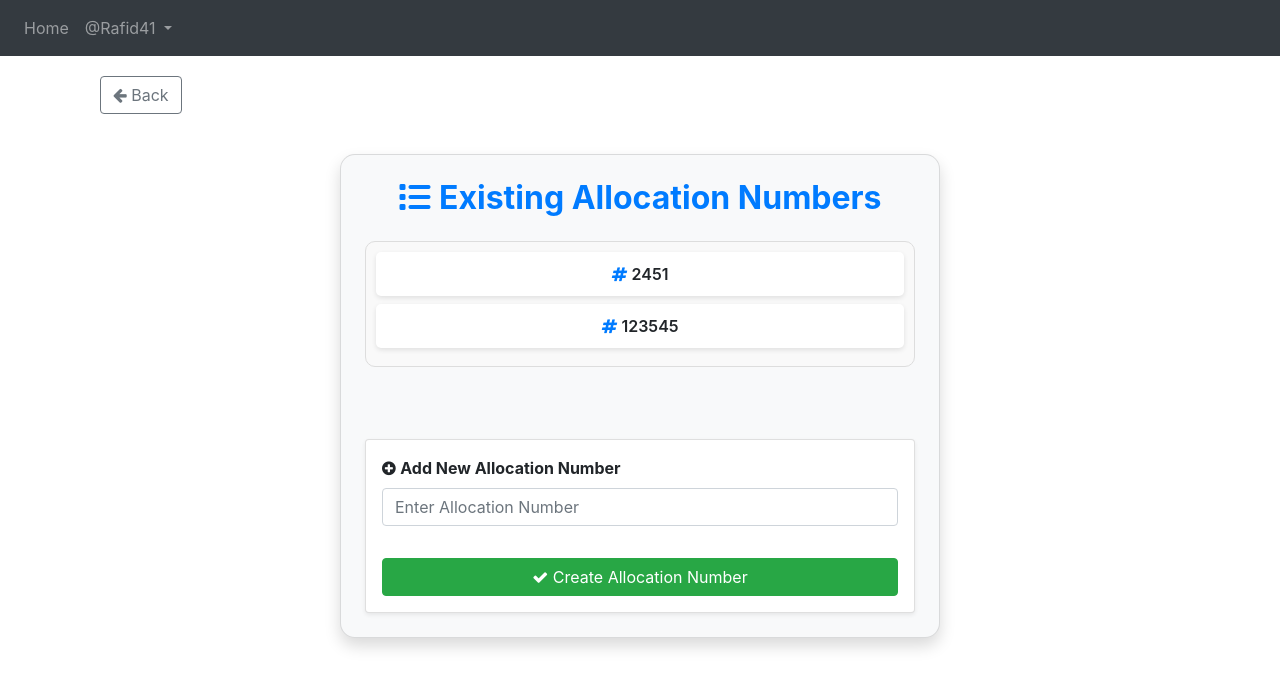
After one commit to Rafid41/Allocation-Management, a Django app: page /allocation/view_allocation_numbers/ in a window 1280 px wide. The commit adds this page. Shown: the top 688 px of the page. Run offline with Django 5.2, Linux system fonts and the light colour scheme; a user stored in the database is signed in; data comes from the database, SQL or seed files in the repository; some libraries are stand-ins or nearby versions.

Commit message:
App_Allocation:Inert New Allocation Number

```diff
--- a/App_Allocation/admin.py
+++ b/App_Allocation/admin.py
@@ -1,7 +1,8 @@
 from django.contrib import admin
-from .models import PBS,Temporary_Allocation, Final_Allocation
+from .models import PBS,Temporary_Allocation, Final_Allocation, Allocation_Number
 
 # Register your models here.
+admin.site.register(Allocation_Number)
 admin.site.register(PBS)
 admin.site.register(Temporary_Allocation)
 admin.site.register(Final_Allocation)
--- a/App_Allocation/urls.py
+++ b/App_Allocation/urls.py
@@ -11,6 +11,7 @@ urlpatterns = [
         views.view_PBS_and_addNew,
         name="view_PBS_and_addNew",
     ),
+     path("view_allocation_numbers/", views.view_allocation_numbers_and_Add_New, name="view_allocation_numbers_and_Add_New"),
     path('Search_and_Select/', views.Search_and_Select, name='Search_and_Select'),
     path('allocate_item/<int:item_id>/', views.allocate_item, name="allocate_item"),
     path('delete_allocation/<int:allocation_id>/', views.delete_allocation, name="delete_allocation"),
--- a/App_Allocation/views.py
+++ b/App_Allocation/views.py
@@ -1,7 +1,7 @@
 from django.shortcuts import render
 from django.contrib.auth.decorators import login_required
 from django.http import HttpResponseRedirect
-from .models import PBS
+from .models import PBS, Allocation_Number
 from django.urls import reverse
 from django.contrib import messages
 
@@ -43,16 +43,53 @@ def view_PBS_and_addNew(request):
         "App_Allocation/view_PBS_and_addNew.html",
         {"current_PBS_list": PBSs},
     )
+
+
+@login_required
+def view_allocation_numbers_and_Add_New(request):
+    """Handles both displaying the Allocation_Number list and adding a new one."""
+
+    if request.method == "POST":
+        allocation_no = request.POST.get("allocation_no")  # Get input from form
+
+        if allocation_no:
+            allocation_no = allocation_no.strip()  # Remove extra spaces
+            if Allocation_Number.objects.filter(allocation_no=allocation_no).exists():
+                messages.error(
+                    request, "This Allocation Number already exists!"
+                )  # Error message
+            else:
+                Allocation_Number.objects.create(allocation_no=allocation_no)
+                messages.success(
+                    request, "Allocation Number added successfully!"
+                )  # Success message
+                return redirect(
+                    reverse("App_Allocation:view_allocation_numbers_and_Add_New")
+                )
+
+    # Fetch all allocation numbers to display
+    allocation_numbers = Allocation_Number.objects.all().order_by("allocation_no")
+
+    return render(
+        request,
+        "App_Allocation/view_allocation_numbers_and_Add_New.html",
+        {"allocation_numbers": allocation_numbers},
+    )
+
+
 # ########################  Search & Select for Allocation ##########################
 from django.shortcuts import render
 from App_Entry.models import Item
 from django.db.models import Q
 from datetime import datetime
 
+
 @login_required
 def Search_and_Select(request):
     """Renders the package and item entry page with search functionality"""
-    query = request.GET.get("query", "").strip()  # Strip leading/trailing whitespaces from query input
+    query = request.GET.get(
+        "query", ""
+    ).strip()  # Strip leading/trailing whitespaces from query input
     filter_by = request.GET.get("filter_by", "All")
     date_filter = request.GET.get("date", "")
 
@@ -109,7 +146,6 @@ from .models import Temporary_Allocation, Item, Final_Allocation
 from .forms import TemporaryAllocationForm
 
 
-
 # def validate_allocation_no(request):
 #     """Check if the allocation number already exists."""
 #     allocation_no = request.GET.get("allocation_no")
@@ -117,11 +153,11 @@ from .forms import TemporaryAllocationForm
 #     return JsonResponse({"exists": exists})
 
 
-
 from django.shortcuts import render, get_object_or_404, redirect
 from django.contrib import messages
 from .models import Item, PBS, Temporary_Allocation
 from .forms import TemporaryAllocationForm
+
 
 @login_required
 def allocate_item(request, item_id):
@@ -148,7 +184,10 @@ def allocate_item(request, item_id):
         )
 
         if allocation_exists:
-            messages.error(request, "Allocation Number Already Exists in Temporary or Final Allocation.")
+            messages.error(
+                request,
+                "Allocation Number Already Exists in Temporary or Final Allocation.",
+            )
         elif quantity > item.quantity_of_item:
             messages.error(request, "Entered quantity exceeds available stock!")
         elif not pbs_id:
@@ -166,23 +205,28 @@ def allocate_item(request, item_id):
             return redirect("App_Allocation:Search_and_Select")
 
     else:
-        form = TemporaryAllocationForm(initial={
-            "package": item.package,
-            "warehouse": item.warehouse,
-            "unit": item.unit_of_item,
-            "unit_price": item.unit_price,
-        })
+        form = TemporaryAllocationForm(
+            initial={
+                "package": item.package,
+                "warehouse": item.warehouse,
+                "unit": item.unit_of_item,
+                "unit_price": item.unit_price,
+            }
+        )
 
     # Fetch Temporary Allocations sorted by Allocation number
-    allocations = Temporary_Allocation.objects.all().order_by('allocation_no')
+    allocations = Temporary_Allocation.objects.all().order_by("allocation_no")
 
-    return render(request, "App_Allocation/allocate_item.html", {
-        "form": form,
-        "item": item,
-        "pbss": pbss,
-        "allocations": allocations,
-    })
-
+    return render(
+        request,
+        "App_Allocation/allocate_item.html",
+        {
+            "form": form,
+            "item": item,
+            "pbss": pbss,
+            "allocations": allocations,
+        },
+    )
 
 
 # ########################  Confirm Allocation ##########################
@@ -202,6 +246,7 @@ def delete_allocation(request, allocation_id):
 
 
 from datetime import datetime
+
 
 @login_required
 def confirm_allocation_view(request):
@@ -226,14 +271,13 @@ def confirm_allocation_view(request):
         elif filter_by == "All":
             # For the "All" filter, search across multiple fields
             allocations = allocations.filter(
-                Q(allocation_no__icontains=query) |
-                Q(pbs__name__icontains=query) |
-                Q(package__packageId__icontains=query) |
-                Q(item__name__icontains=query) |
-                Q(warehouse__icontains=query) |
-                Q(price__icontains=query) |
-                Q(quantity__icontains=query)
-
+                Q(allocation_no__icontains=query)
+                | Q(pbs__name__icontains=query)
+                | Q(package__packageId__icontains=query)
+                | Q(item__name__icontains=query)
+                | Q(warehouse__icontains=query)
+                | Q(price__icontains=query)
+                | Q(quantity__icontains=query)
             )
 
     # Handle filtering by "Entry/Update date"
@@ -247,7 +291,7 @@ def confirm_allocation_view(request):
             pass
 
     # Sort the allocations by allocation_no
-    allocations = allocations.order_by('allocation_no')
+    allocations = allocations.order_by("allocation_no")
 
     context = {
         "allocations": allocations,
@@ -259,12 +303,11 @@ def confirm_allocation_view(request):
     return render(request, "App_Allocation/confirm_allocation.html", context)
 
 
-
-
 from django.shortcuts import render, get_object_or_404, redirect
 from django.contrib import messages
 from .models import Temporary_Allocation, Item, Final_Allocation
 from django.contrib.auth.decorators import login_required
+
 
 @login_required
 def confirm_allocation(request, allocation_id):
@@ -283,7 +326,7 @@ def confirm_allocation(request, allocation_id):
             item=allocation.item,
             warehouse=allocation.warehouse,
             quantity=allocation.quantity,
-            price=allocation.price
+            price=allocation.price,
         )
 
         # Update item quantity in Item table
@@ -294,13 +337,18 @@ def confirm_allocation(request, allocation_id):
         allocation.delete()
 
         # Display success message
-        messages.success(request, f"Allocation {allocation.allocation_no} confirmed and transferred to Final Allocation and Entry for Temporary Allocation is Deleted.")
+        messages.success(
+            request,
+            f"Allocation {allocation.allocation_no} confirmed and transferred to Final Allocation and Entry for Temporary Allocation is Deleted.",
+        )
     else:
         # If quantity exceeds, show error message
-        messages.error(request, f"Quantity exceeds available stock for item {item.name}.")
+        messages.error(
+            request, f"Quantity exceeds available stock for item {item.name}."
+        )
 
     # Redirect to the confirmation page
-    return redirect('App_Allocation:confirm_allocation_view')
+    return redirect("App_Allocation:confirm_allocation_view")
 
 
 # ########################  Search & Print for Final Allocation ##########################
@@ -308,6 +356,7 @@ from django.shortcuts import render
 from App_Allocation.models import Final_Allocation
 from django.db.models import Q
 from datetime import datetime
+
 
 def view_final_allocation(request):
     """Renders the Final Allocation search and print page"""
--- /dev/null
+++ b/templates/App_Allocation/view_allocation_numbers_and_Add_New.html
@@ -0,0 +1,105 @@
+{% extends 'base.html' %}
+{% load crispy_forms_tags %}
+{% load static %}
+
+{% block title_block %} Allocation Number Entry {% endblock %}
+
+{% block body_block %}
+
+<style>
+    .card-container {
+        max-width: 600px;
+        margin: 40px auto;
+        padding: 20px;
+        border-radius: 15px;
+        box-shadow: 0 4px 8px rgba(0, 0, 0, 0.2);
+    }
+
+    .list-container {
+        max-height: 300px;
+        overflow-y: auto;
+        border-radius: 10px;
+        border: 1px solid #ddd;
+        padding: 10px;
+        background: #f9f9f9;
+    }
+
+    .list-item {
+        background: #fff;
+        padding: 10px;
+        margin-bottom: 8px;
+        border-radius: 5px;
+        box-shadow: 0 2px 5px rgba(0, 0, 0, 0.1);
+        text-align: center;
+        font-size: 16px;
+        font-weight: 600;
+    }
+
+    .custom-close {
+        position: absolute;
+        top: 10px;
+        right: 15px;
+        border: none;
+        background: none;
+        color: red;
+        font-size: 18px;
+        font-weight: bold;
+        cursor: pointer;
+    }
+
+    .custom-close:hover {
+        color: darkred;
+    }
+</style>
+
+<!-- Back Button -->
+<div class="container mt-.5">
+    <a href="{% url 'App_Allocation:allocation_page' %}" class="btn btn-outline-secondary">
+        <i class="fa fa-arrow-left"></i> Back
+    </a>
+</div>
+
+<!-- Main Card -->
+<div class="container card-container card p-4 shadow bg-light">
+    <h2 class="text-center text-primary"><i class="fas fa-list"></i> <b>Existing Allocation Numbers</b></h2>
+
+    <!-- Display Success & Error Messages -->
+    {% if messages %}
+        {% for message in messages %}
+        <div class="alert {% if message.tags == 'success' %}alert-success{% else %}alert-danger{% endif %}" role="alert">
+                <i class="fa {% if message.tags == 'success' %}fa-check-circle text-success{% else %}fa-exclamation-circle text-danger{% endif %}"></i>
+                {{ message }}
+                <button type="button" class="custom-close" data-bs-dismiss="alert" aria-label="Close">X</button>
+            </div>
+        {% endfor %}
+    {% endif %}
+
+    <!-- Allocation Number List -->
+    <div class="list-container mt-3 mb-4">
+        {% for allocation in allocation_numbers %}
+            <div class="list-item">
+                <i class="fa fa-hashtag text-primary"></i> {{ allocation.allocation_no }}
+            </div>
+        {% empty %}
+            <p class="text-center text-muted">No Allocation Numbers available.</p>
+        {% endfor %}
+    </div>
+
+    <br>
+
+    <!-- Form to Add New Allocation Number -->
+    <form method="post" class="card p-3 shadow-sm mt-4">
+        {% csrf_token %}
+
+        <div class="form-group">
+            <label for="allocation_no" class="fw-bold"><i class="fa fa-plus-circle"></i> <b>Add New Allocation Number</b></label>
+            <input type="text" name="allocation_no" class="form-control" required placeholder="Enter Allocation Number">
+        </div>
+
+        <button type="submit" class="btn btn-success mt-3 w-100">
+            <i class="fa fa-check"></i> Create Allocation Number
+        </button>
+    </form>
+</div>
+
+{% endblock %}
```
Also changed, not shown: App_Allocation/models.py (+21 -19 lines), templates/App_Allocation/allocation.html (+9 -0 lines), App_Allocation/migrations/0008_allocation_number_and_more.py (added), App_Allocation/migrations/0009_alter_allocation_number_allocation_no.py (added), db.sqlite3.
